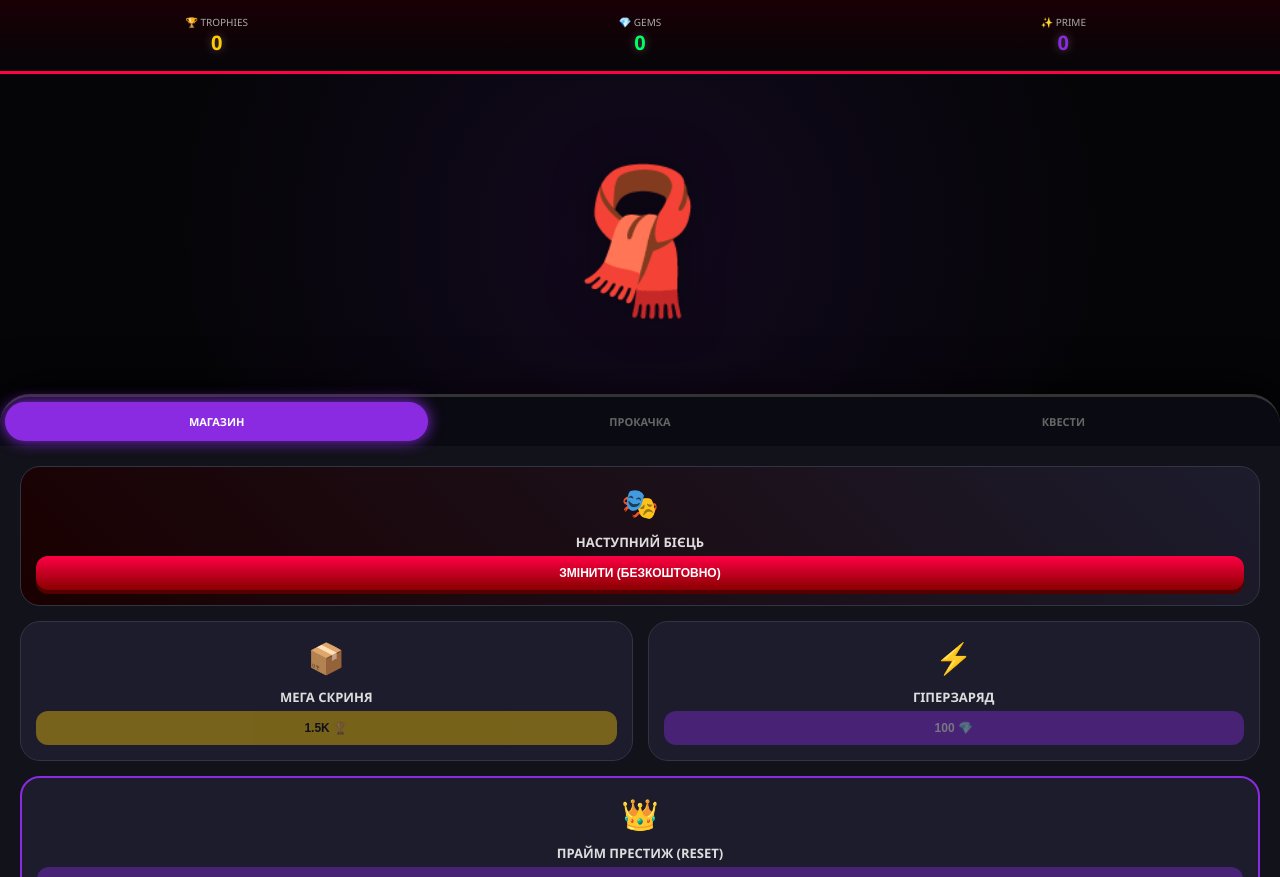
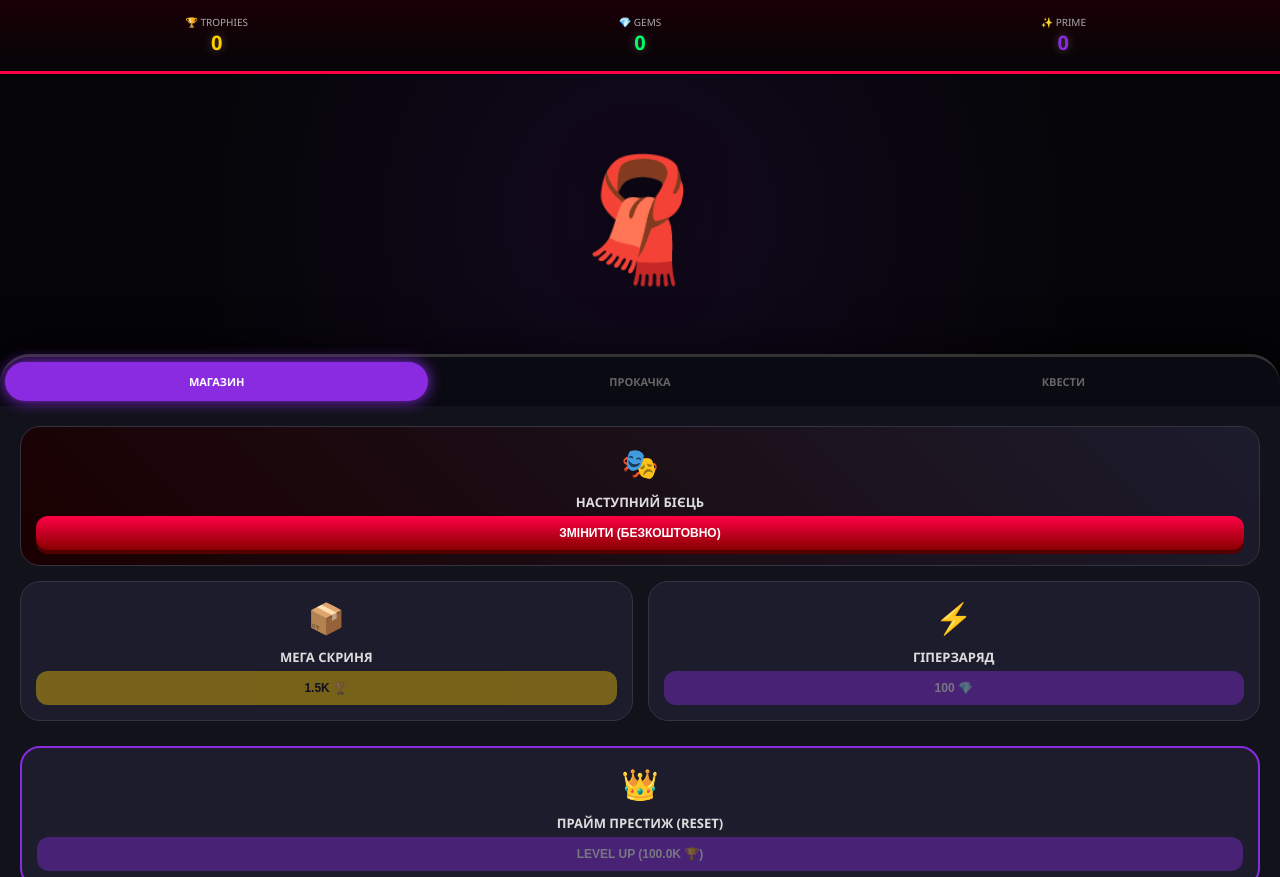
Before and after one commit to TwinkWeel-GameDev/Brawl-Clicker, a plain HTML site: page index.html in a window 1280 px wide. Both pictures are taken after a click on the element "МАГАЗИН". Drawn offline with Linux system fonts and the light colour scheme.

Commit message:
Update index.html

```diff
--- a/index.html
+++ b/index.html
@@ -36,11 +36,11 @@
 
         /* Зона тапу */
         .game-area {
-            height: 40vh; position: relative; display: flex; align-items: center; justify-content: center;
+            height: 35vh; position: relative; display: flex; align-items: center; justify-content: center;
             background: radial-gradient(circle, rgba(138, 43, 226, 0.1) 0%, transparent 70%);
         }
         #char {
-            font-size: 140px; transition: transform 0.05s cubic-bezier(0.175, 0.885, 0.32, 1.275);
+            font-size: 120px; transition: transform 0.05s cubic-bezier(0.175, 0.885, 0.32, 1.275);
             filter: drop-shadow(0 0 20px rgba(0,0,0,0.5)); z-index: 5;
         }
         .combo-meter {
@@ -50,7 +50,7 @@
 
         /* UI Панель */
         .ui-panel {
-            height: 60vh; background: var(--panel); border-top: 3px solid #333;
+            height: 65vh; background: var(--panel); border-top: 3px solid #333;
             border-radius: 30px 30px 0 0; display: flex; flex-direction: column;
             box-shadow: 0 -10px 40px rgba(0,0,0,0.9);
         }
@@ -61,7 +61,16 @@
         }
         .nav-btn.active { color: #fff; background: var(--purple); box-shadow: 0 0 15px var(--purple); }
 
-        .tab-content { flex: 1; overflow-y: auto; padding: 20px; display: none; padding-bottom: 80px; }
+        /* ВИПРАВЛЕНО: Додано padding-bottom щоб можна було пролистати до кінця */
+        .tab-content {
+            flex: 1;
+            overflow-y: auto;
+            padding: 20px;
+            display: none;
+            padding-bottom: 150px;
+            overscroll-behavior: contain;
+            -webkit-overflow-scrolling: touch;
+        }
         .tab-content.active { display: block; }
 
         /* Картки магазину */
@@ -152,7 +161,7 @@
                 <div class="card-name">ГІПЕРЗАРЯД</div>
                 <button class="btn-buy" id="btn-hyper" onclick="buyHyper()" style="background: var(--purple);">100 💎</button>
             </div>
-            <div class="card" style="grid-column: span 2; border: 2px solid var(--purple);">
+            <div class="card" style="grid-column: span 2; border: 2px solid var(--purple); margin-top: 10px;">
                 <div class="card-icon">👑</div>
                 <div class="card-name">ПРАЙМ ПРЕСТИЖ (RESET)</div>
                 <button class="btn-buy" id="btn-prime" onclick="prestige()" style="background: var(--purple);">100K 🏆</button>
@@ -183,12 +192,24 @@
     </div>
 
     <div class="tab-content" id="tab-quests">
-        <div id="quest-list">
-            </div>
+        <div id="quest-list"></div>
     </div>
 </div>
 
 <script>
+    // ЗВУКИ (використовуємо стандартні короткі звуки)
+    const sfx = {
+        tap: new Audio('https://www.soundjay.com/buttons/sounds/button-16.mp3'),
+        buy: new Audio('https://www.soundjay.com/buttons/sounds/button-3.mp3'),
+        star: new Audio('https://www.soundjay.com/buttons/sounds/button-09.mp3'),
+        prime: new Audio('https://www.soundjay.com/nature/sounds/fanfare-01.mp3')
+    };
+
+    function playSfx(name) {
+        sfx[name].currentTime = 0;
+        sfx[name].play().catch(() => {}); // Ігноруємо помилки, якщо браузер блокує звук до першого кліку
+    }
+
     // Стан гри
     let state = {
         trophies: 0, gems: 0, prime: 0,
@@ -254,8 +275,8 @@
 
     // Логіка Тапу
     function handleTap(e) {
+        playSfx('tap');
         const now = Date.now();
-        // Комбо система
         if (now - state.lastTap < 300) {
             state.combo = Math.min(state.combo + 1, 50);
         } else {
@@ -271,7 +292,6 @@
         state.trophies += gain;
         state.totalClicks++;
 
-        // Візуал
         const char = document.getElementById('char');
         char.style.transform = 'scale(0.85) rotate(-5deg)';
         setTimeout(() => char.style.transform = 'scale(1) rotate(0deg)', 50);
@@ -281,7 +301,6 @@
 
         showFloatingText(x, y, "+" + f(gain), state.hyper ? 'var(--purple)' : 'white');
 
-        // Комбо UI
         const comboUI = document.getElementById('combo-ui');
         if (state.combo > 5) {
             comboUI.innerText = `COMBO x${comboMult}`;
@@ -290,7 +309,6 @@
             comboUI.style.opacity = 0;
         }
 
-        // Шанс на Гем (2%)
         if (Math.random() < 0.02) {
             state.gems += 1;
             showFloatingText(x, y - 40, "+1 💎", 'var(--green)');
@@ -310,7 +328,6 @@
         setTimeout(() => div.remove(), 700);
     }
 
-    // Події
     const tapArea = document.getElementById('tap-area');
     tapArea.addEventListener('touchstart', (e) => { e.preventDefault(); handleTap(e); }, {passive: false});
     tapArea.addEventListener('mousedown', (e) => { handleTap(e); });
@@ -318,6 +335,7 @@
     // Магазин та Апгрейди
     function upPwr() {
         if (state.trophies >= state.costs.pwr) {
+            playSfx('buy');
             state.trophies -= state.costs.pwr;
             state.power += 5;
             state.lvls.pwr++;
@@ -328,6 +346,7 @@
 
     function upAuto() {
         if (state.trophies >= state.costs.auto) {
+            playSfx('buy');
             state.trophies -= state.costs.auto;
             state.auto += 10;
             state.lvls.auto++;
@@ -338,6 +357,7 @@
 
     function upServer() {
         if (state.trophies >= state.costs.server) {
+            playSfx('buy');
             state.trophies -= state.costs.server;
             state.auto += 500;
             state.lvls.server++;
@@ -349,6 +369,7 @@
 
     function buyBox() {
         if (state.trophies >= 1500) {
+            playSfx('buy');
             state.trophies -= 1500;
             let g = Math.floor(Math.random() * 20) + 10;
             state.gems += g;
@@ -359,6 +380,7 @@
 
     function buyHyper() {
         if (state.gems >= 100 && !state.hyper) {
+            playSfx('buy');
             state.gems -= 100;
             state.hyper = true;
             document.getElementById('main-body').classList.add('hyper-active');
@@ -373,6 +395,7 @@
     }
 
     function nextSkin() {
+        playSfx('tap');
         state.skinIdx = (state.skinIdx + 1) % skins.length;
         update();
     }
@@ -380,6 +403,7 @@
     function prestige() {
         let req = 100000 * (state.prime + 1);
         if (state.trophies >= req) {
+            playSfx('prime');
             state.prime++;
             state.trophies = 0;
             state.power = 1;
@@ -391,15 +415,14 @@
         }
     }
 
-    // Таби
     function showTab(name) {
+        playSfx('tap');
         document.querySelectorAll('.tab-content').forEach(c => c.classList.remove('active'));
         document.querySelectorAll('.nav-btn').forEach(b => b.classList.remove('active'));
         document.getElementById('tab-' + name).classList.add('active');
-        event.target.classList.add('active');
+        event.currentTarget.classList.add('active');
     }
 
-    // Квести
     function renderQuests() {
         const list = document.getElementById('quest-list');
         const quests = [
@@ -416,7 +439,6 @@
         `).join('');
     }
 
-    // Стар Дроп
     function spawnStar() {
         if (Math.random() < 0.2) {
             const star = document.getElementById('stardrop');
@@ -429,6 +451,7 @@
 
     function catchDrop(e) {
         e.stopPropagation();
+        playSfx('star');
         document.getElementById('stardrop').style.display = "none";
         let bonus = state.power * 200;
         state.trophies += bonus;
@@ -436,7 +459,6 @@
         update();
     }
 
-    // Цикли
     setInterval(() => {
         if (state.auto > 0) {
             state.trophies += state.auto / 10;
@@ -445,7 +467,6 @@
     }, 100);
 
     setInterval(spawnStar, 10000);
-
     update();
 </script>
 </body>
```
